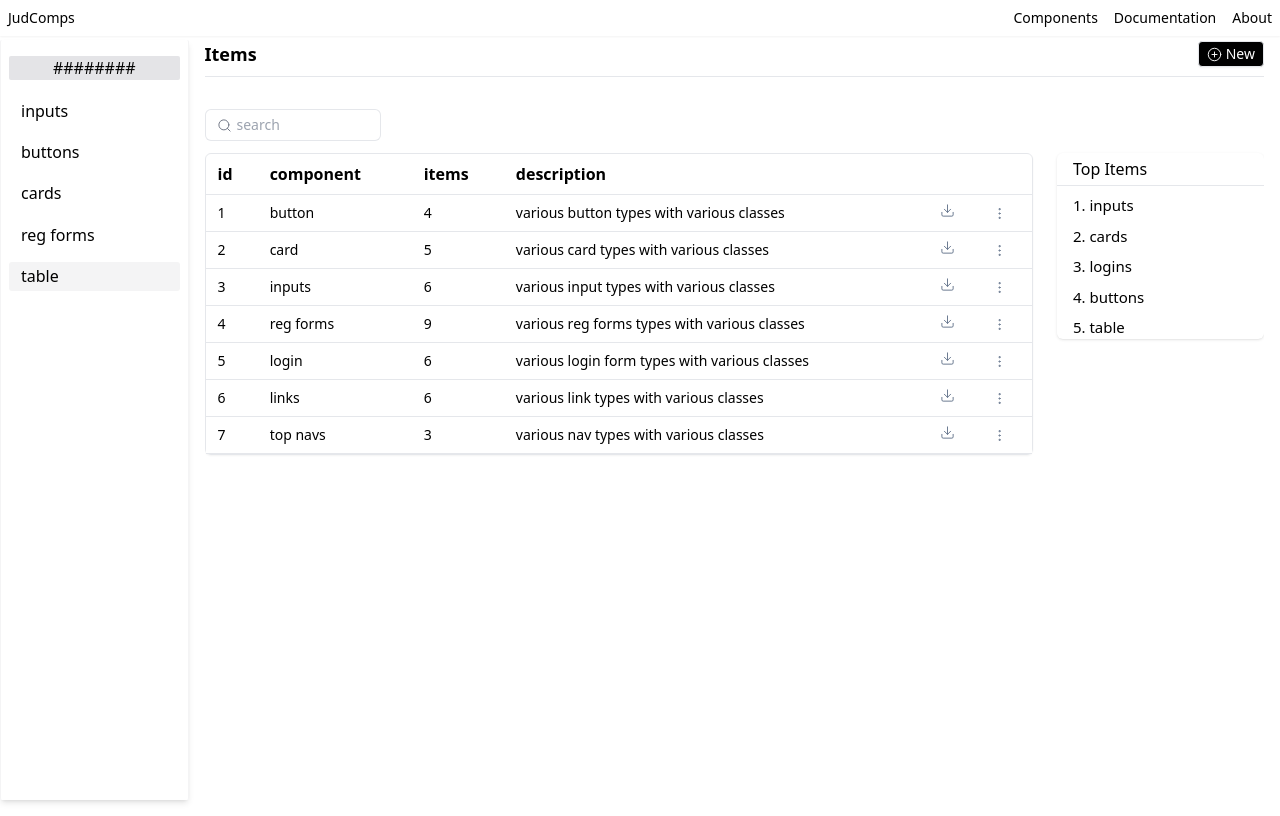
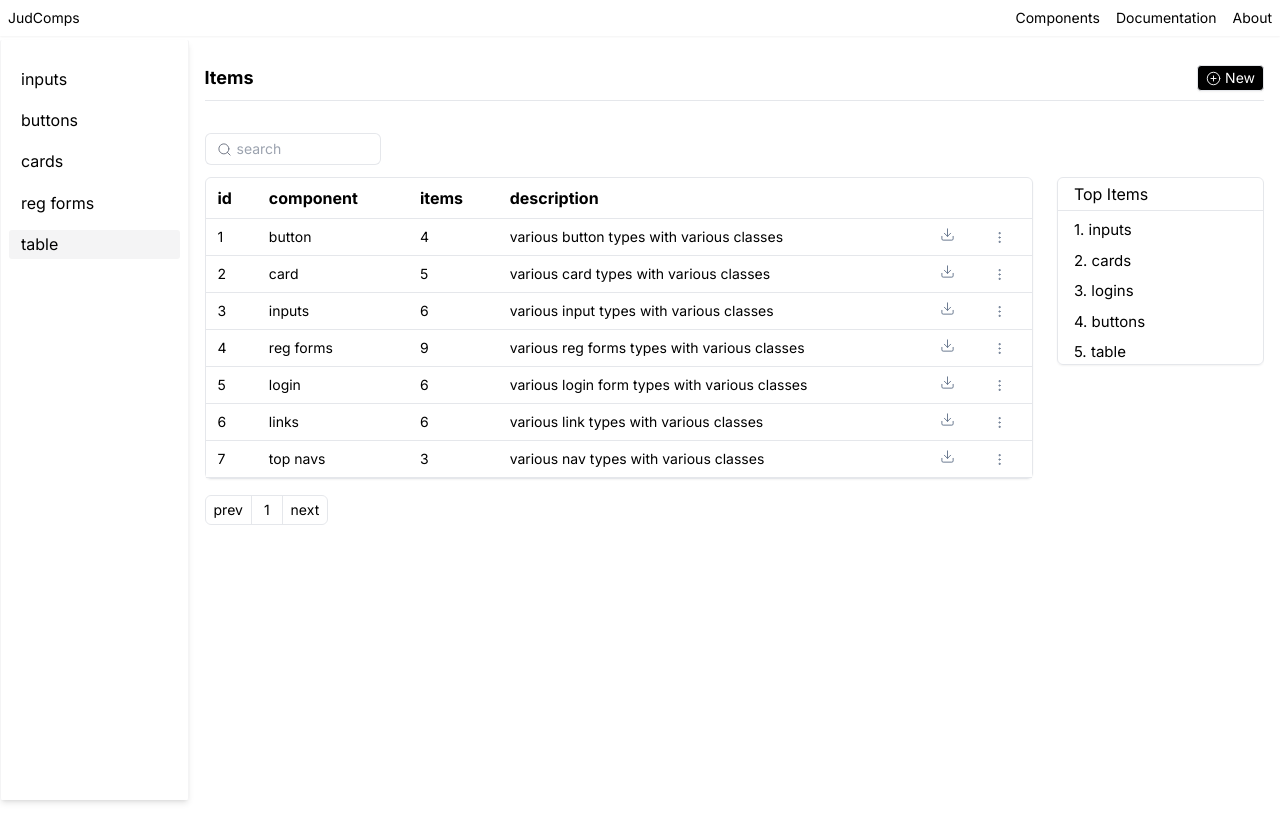
Before and after one commit to judahtc/JulohComponents-Tailwind, an Angular app: page /portal/table in a window 1280 px wide. Built offline with nearby package versions, Linux system fonts and the light colour scheme.

Commit message:
feat: add initial version of a pagination

```diff
--- a/src/app/portal/portal.component.css
+++ b/src/app/portal/portal.component.css
@@ -31,3 +31,7 @@ position: sticky;
   top:40px;
 
 }
+
+/* body {
+  font-family: "inter", ui-serif, -apple-system, BlinkMacSystemFont, "Segoe UI", Arial, sans-serif, "Apple Color Emoji", "Segoe UI Emoji", "Segoe UI Symbol";
+} */
--- a/src/app/portal/portal.component.html
+++ b/src/app/portal/portal.component.html
@@ -1,3 +1,4 @@
+<body>
   <div class="top-nav flex justify-between shadow-sm p-2  bg-white w-full">
     <div class="brand text-sm">JudComps</div>
     <div class="right-links">
@@ -11,7 +12,7 @@
   <div class="flex">
     <div class="sidebar p-2 border-x border-zinc-100 w-56 rounded-sm mt-1 shadow-md ">
       <div class="relative mt-2 rounded-sm  mb-3 bg-zinc-200 px-2 text-center">
-      ########
+        <!-- ######## -->
 
       </div>
       <ul class="space-y-3 mt-4  text-md">
@@ -41,3 +42,4 @@
       </div>
     </div>
   </div>
+</body>
--- a/src/app/table/table.component.html
+++ b/src/app/table/table.component.html
@@ -1,3 +1,4 @@
+<br>
 <div class="flex justify-between items-center mb-2">
   <div class="text-lg font-bold ">
     Items
@@ -16,8 +17,8 @@
 </div>
 <hr class="w-5/5 ">
 <br>
-<div>
-  <div class="relative mt-2 rounded-md  mb-3">
+<div class="flex ">
+  <div class="relative mt-2 rounded-md  mb-3 w-full">
     <div class="pointer-events-none absolute inset-y-0 left-0 flex items-center pl-3">
       <span class="text-gray-500 sm:text-sm"><svg xmlns="http://www.w3.org/2000/svg" width="15" height="15"
           viewBox="0 0 24 24" fill="none" stroke="currentColor" stroke-width="1.5" stroke-linecap="round"
@@ -81,8 +82,8 @@
     </table>
 
   </div>
-  <div class="shadow  rounded-md w-1/5 block">
-    <div class="border-b w-full p-1 px-4">Top Items</div>
+  <div class="shadow-sm border rounded-md w-1/5 block">
+    <div class="border-b w-full p-1 px-4">Top Items </div>
 
     <ol class="ml-4 mt-2 text-[15px] space-y-2">
       <li class="list-item">1. inputs</li>
@@ -94,4 +95,11 @@
 
   </div>
 </div>
-<br>
+
+<div class="flex justify-start mt-4">
+  <ul class="inline-flex items-center -space-x-px text-sm">
+    <li class="border px-2 py-1 rounded-l-md">prev</li>
+    <li class="border px-3 py-1 ">1</li>
+    <li class="border px-2 py-1 rounded-r-md">next</li>
+  </ul>
+</div>
--- a/src/styles.css
+++ b/src/styles.css
@@ -1,4 +1,10 @@
 /* You can add global styles to this file, and also import other style files */
+/* @import url("https://fonts.googleapis.com/css2?family=Inter:wght@100;200;300;400;500;600;700;800;900&display=swap"); */
+/* @import url('https://fonts.googleapis.com/css2?family=Inter:wght@100..900&family=PT+Sans:ital,wght@0,400;0,700;1,400;1,700&display=swap'); */
+
+
+@import url('https://fonts.googleapis.com/css2?family=Inter:wght@100..900&family=PT+Sans&display=swap');
+
 @tailwind base;
 @tailwind components;
 @tailwind utilities;
--- a/tailwind.config.js
+++ b/tailwind.config.js
@@ -6,6 +6,21 @@ module.exports = {
       boxShadow: {
         "inner-right": "inset -5px 0 10px rgba(0, 0, 0, 0.2)",
       },
+
+      fontFamily: {
+        sans: [
+          "inter",
+          "ui-serif",
+          "-apple-system",
+          "BlinkMacSystemFont",
+          "Segoe UI",
+          "Arial",
+          "sans-serif",
+          "Apple Color Emoji",
+          "Segoe UI Emoji",
+          "Segoe UI Symbol",
+        ],
+      },
     },
   },
   plugins: [],
```
Lines whose indentation alone changed are shown as unchanged.
